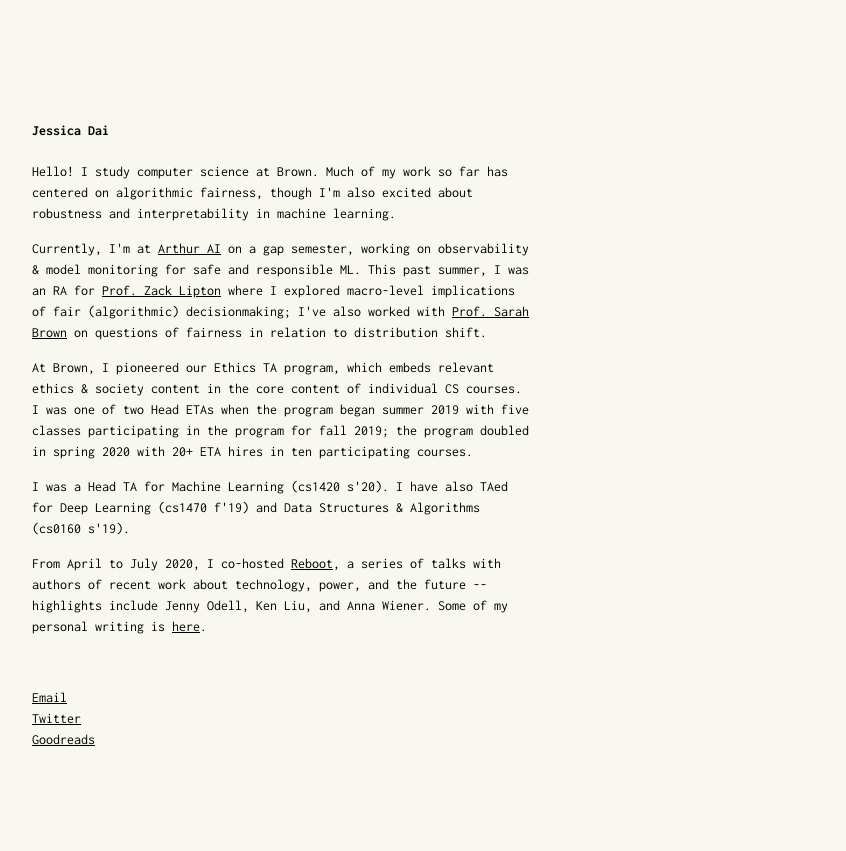
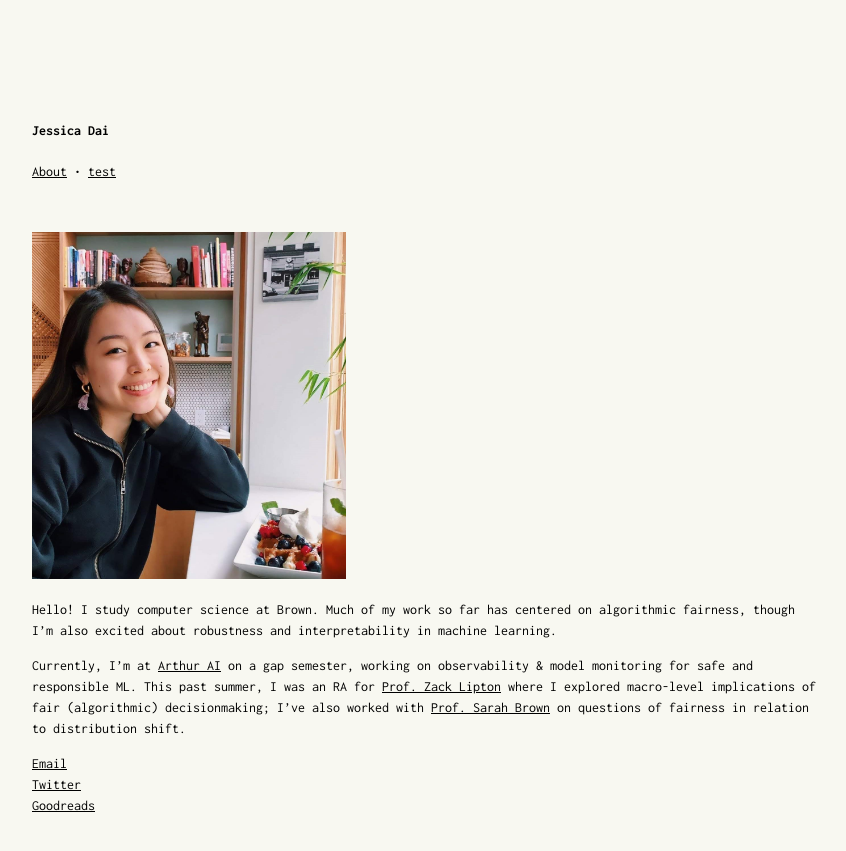
Before and after one commit to jessica-dai/jessica-dai.github.io, a Jekyll site: the page built from index.md, in a window 1280 px wide. Shown: the top 851 px of the page, without its empty margins (88-934 px from the left). Built offline with Jekyll 4.4.1, drawn with Linux system fonts in a browser that asks for light colours.

Commit message:
big space :( but test tab works

```diff
--- a/_config.yml
+++ b/_config.yml
@@ -6,13 +6,7 @@ favicon: "/assets/sample/ico.png"
 
 # bio
 header: Jessica Dai
-desc: >
-  <p>Hello! I study computer science at Brown. Much of my work so far has centered on algorithmic fairness, though I&#39;m also excited about robustness and interpretability in machine learning.</p>
-  <p>Currently, I&#39;m at <a href="arthur.ai" target="_blank">Arthur AI</a> on a gap semester, working on observability &amp; model monitoring for safe and responsible ML. This past summer, I was an RA for <a href="http://zacklipton.com/" target="_blank">Prof. Zack Lipton</a> where I explored macro-level implications of fair (algorithmic) decisionmaking; I&#39;ve also worked with <a href="http://sarahmbrown.org/" target="_blank">Prof. Sarah Brown</a> on questions of fairness in relation to distribution shift.</p>
-  <p>At Brown, I pioneered our Ethics TA program, which embeds relevant ethics &amp; society content in the core content of individual CS courses. I was one of two Head ETAs when the program began summer 2019 with five classes participating in the program for fall 2019; the program doubled in spring 2020 with 20+ ETA hires in ten participating courses.</p>
-  <p>I was a Head TA for Machine Learning (cs1420 s&#39;20). I have also TAed for Deep Learning (cs1470 f&#39;19) and Data Structures &amp; Algorithms (cs0160 s&#39;19).</p>
-  <p>From April to July 2020, I co-hosted <a href="https://reboothq.substack.com/about" target="_blank">Reboot</a>, a series of talks with authors of recent work about technology, power, and the future -- highlights include Jenny Odell, Ken Liu, and Anna Wiener. Some of my personal writing is <a href="https://reading.supply/@jessica" target="_blank">here</a>.</p>
-
+# desc: >
 # posts
 # date_format: "%Y"
 # post_title: thing
--- a/_includes/header.html
+++ b/_includes/header.html
@@ -4,12 +4,8 @@
 	  {{ site.header }}
 	</a>
   </div>
-  <div class="bio__desc">{{ site.desc }}</div>
-  <!-- {% if site.data.social %}
-    <ul class="bio__social">
-      {% for item in site.data.social %}
-        <li><a href="{{ item.url }}" target="_blank">{{ item.title }}</a></li>
-      {% endfor %}
-    </ul>
-  {% endif %} -->
+  <div class="bio__tabs">
+    <a href = "{{ site.url }}">About</a> •
+    <a href = "{{ 'test.html' | relative_url }}">test</a>
+  </div>
 </div>
--- a/_layouts/default.html
+++ b/_layouts/default.html
@@ -5,7 +5,9 @@
   <body>
     <div class="container">
       {% include header.html %}
+      <body style="width: 80%">
       {{ content }}
+      </body>
       {% include socials.html %}
       <!-- {% include posts_list.html %} -->
     </div>
--- a/index.md
+++ b/index.md
@@ -4,3 +4,8 @@
 
 layout: default
 ---
+![my-face](assets/face.jpg){:class="img-responsive"}{:width="40%"}
+
+Hello! I study computer science at Brown. Much of my work so far has centered on algorithmic fairness, though I'm also excited about robustness and interpretability in machine learning.
+
+Currently, I'm at [Arthur AI](http://localhost:4000/arthur.ai) on a gap semester, working on observability & model monitoring for safe and responsible ML. This past summer, I was an RA for [Prof. Zack Lipton](http://zacklipton.com/) where I explored macro-level implications of fair (algorithmic) decisionmaking; I've also worked with [Prof. Sarah Brown](http://sarahmbrown.org/) on questions of fairness in relation to distribution shift.
```
Also changed, not shown: test.md (added, +8 -0 lines), _includes/head.html (line endings or trailing spaces), assets/face.JPG (added).
